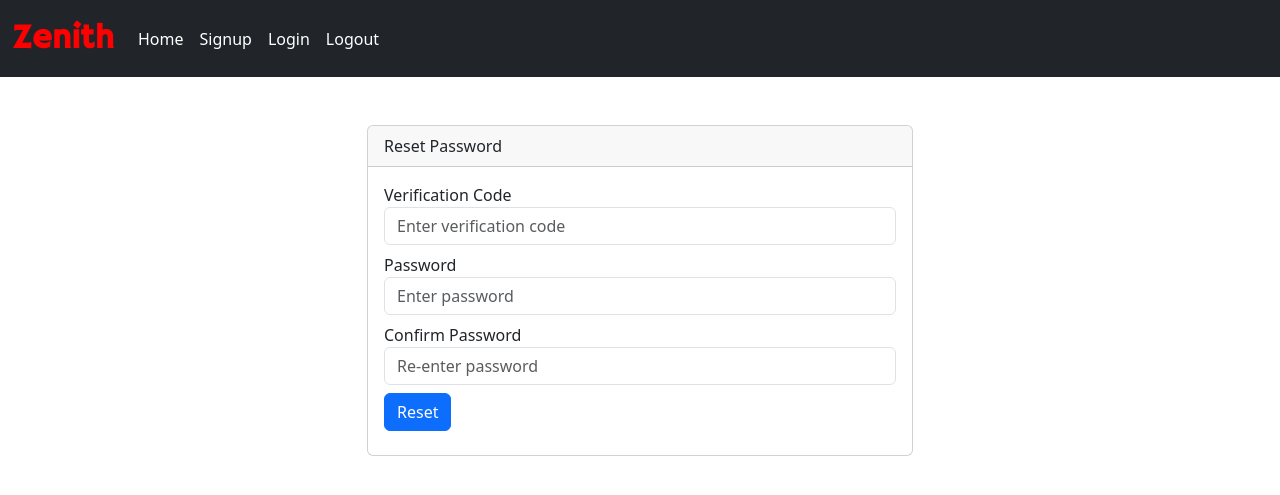
After one commit to PatrickOBrien06/Zenith, a Flask app: page /reset_password in a window 1280 px wide. The commit adds this page. Shown: the top 495 px of the page. Run offline with Flask 3, Linux system fonts and the light colour scheme.

Commit message:
added: password reset functionality

```diff
--- a/website/auth.py
+++ b/website/auth.py
@@ -1,5 +1,5 @@
 from flask import Flask, Blueprint, render_template, request, flash, session, redirect, url_for
-from .models import User
+from .models import User, PasswordResetToken
 from . import db
 from flask_login import login_user, logout_user
 from werkzeug.security import generate_password_hash, check_password_hash
@@ -9,6 +9,7 @@ from email.mime.multipart import MIMEMultipart
 import smtplib
 import os
 from dotenv import load_dotenv
+from datetime import datetime, timedelta
 
 # Blueprint development
 auth = Blueprint("auth", __name__, template_folder="templates")
@@ -68,56 +69,98 @@ def login():
 
     return render_template("login.html")
 
+
 # Logout user
 @auth.route("/logout", methods=["POST", "GET"])
 def logout():
     logout_user()
     return redirect(url_for("auth.login"))
 
+
 # Password Recovery
-@auth.route("/recovery", methods=["POST", "GET"])
-def recovery():
-    if request.method == 'POST':
+@auth.route("/forgot_password", methods=["POST", "GET"])
+def forgot_password():
+    if request.method == "POST":
+        email = request.form.get("email")
+        email_exists = User.query.filter_by(email=email).first()
 
-        # Code generation
-        alphabet = string.ascii_letters + string.digits
-        generated_code = ''.join(secrets.choice(alphabet) for i in range(6))
-        print(generated_code)
+        if email_exists:
 
-        subject = "Password Reset"
-        body = f'Code is {generated_code}'
-        to_email = "pobrien66_s@nlesd.ca"
-        outlook_username = os.getenv('outlook_username')
-        outlook_password = os.getenv('outlook_password')
+            # reset_token = secrets.token_urlsafe(32)
+            alphabet = string.ascii_uppercase + string.digits
+            reset_token = ''.join(secrets.choice(alphabet) for i in range(6))
+            print(reset_token)
+            expiration_time = datetime.now() + timedelta(minutes=5)
+            # reset_link = url_for("auth.reset_password", token=reset_token, _external=True)
 
-        # Set up the MIME
-        message = MIMEMultipart()
-        message["From"] = outlook_username
-        message["To"] = to_email
-        message["Subject"] = subject
+            subject = "Password Reset"
+            body = f"Use this code and enter it as the verification code to reset your password:  {reset_token}"
+            to_email = email
+            outlook_username = os.getenv("outlook_username")
+            outlook_password = os.getenv("outlook_password")
 
-        # Attach the body to the email
-        print("Attaching")
-        message.attach(MIMEText(body, "plain"))
+            # Set up the MIME
+            message = MIMEMultipart()
+            message["From"] = outlook_username
+            message["To"] = to_email
+            message["Subject"] = subject
 
-        # Connect to the Outlook SMTP server
-        print("Connecting")
-        with smtplib.SMTP("smtp.office365.com", 587) as server:
-            print("Connected!")
+            # Attach the body to the email
+            print("Attaching")
+            message.attach(MIMEText(body, "plain"))
 
-            # Start TLS Encryption for security
-            print("Starting TLS")
-            server.starttls()
+            # Connect to the Outlook SMTP server
+            print("Connecting")
+            with smtplib.SMTP("smtp.office365.com", 587) as server:
+                print("Connected!")
 
-            # Log in to the SMTP server
-            print("Logging In")
-            server.login(outlook_username, outlook_password)
+                # Start TLS Encryption for security
+                print("Starting TLS")
+                server.starttls()
 
-            # Send the email
-            print("Sending")
-            server.sendmail(outlook_username, to_email, message.as_string())
+                # Log in to the SMTP server
+                print("Logging In")
+                server.login(outlook_username, outlook_password)
 
-        # Confirmation
-        print("Email sent successfully.")
+                # Send the email
+                print("Sending")
+                server.sendmail(outlook_username, to_email, message.as_string())
 
-    return render_template("password_recovery.html")
+            token = PasswordResetToken(user_id=email_exists.id, token=reset_token, expiration_time=expiration_time)
+            db.session.add(token)
+            db.session.commit()
+
+            flash("Password reset instructions sent to your email", "success")
+            return redirect(url_for("auth.reset_password"))
+
+        else:
+            flash("Email not found!", "danger")
+
+    return render_template("forgot_password.html")
+
+
+@auth.route("/reset_password", methods=["GET", "POST"])
+def reset_password():
+    if request.method == "POST":
+        password1 = request.form.get('password1')
+        password2 = request.form.get('password2')
+        verification_code = request.form.get("verification_code")
+
+        code = PasswordResetToken.query.filter_by(token=verification_code).first()
+
+        if code and code.expiration_time > datetime.now():
+            if password1 == password2:
+                user = User.query.filter_by(id=code.user_id).first()
+                password_hash = generate_password_hash(password1, method="pbkdf2")
+                user.password = password_hash
+                db.session.delete(code)
+                db.session.commit()
+                flash("Password reset!", "success")
+                return redirect(url_for("auth.login"))
+            else:
+                flash("Passwords don't match!", "danger")
+        else:
+            flash("Incorrect or expired verification code, request another!", "danger")
+            return redirect(url_for("auth.forgot_password"))
+
+    return render_template("reset_password.html")
--- a/website/templates/index.html
+++ b/website/templates/index.html
@@ -122,7 +122,7 @@
 
 <div class="bottom-row">
     <div class="container">
-        <div class="row justify-content-center">
+        <div class="d-flex flex-row justify-content-around">
             <div class="col-auto">
                 <a href="/schedule/create"><button class="btn btn-primary">Create Schedule</button></a>
             </div>
--- a/website/templates/login.html
+++ b/website/templates/login.html
@@ -12,17 +12,17 @@
             <form method="post">
               <div class="form-group">
                 <label for="loginEmail">Email</label>
-                <input type="text" name="email" class="form-control mb-2" id="loginEmail" placeholder="Enter email">
+                <input type="email" name="email" class="form-control mb-2" id="loginEmail" placeholder="Enter email" required>
               </div>
               <div class="form-group">
                 <label for="loginPassword">Password</label>
-                <input type="password" name="password" class="form-control mb-2" id="loginPassword" placeholder="Enter password">
+                <input type="password" name="password" class="form-control mb-2" id="loginPassword" placeholder="Enter password" required>
               </div>
               <button type="submit" class="btn btn-primary mb-2">Login</button>
             </form>
             <div class="links d-flex justify-content-between">
             <a href="/signup">Don't have an account?</a>
-            <a href="/recovery">Forgot password?</a>
+            <a href="/forgot_password">Forgot password?</a>
           </div>
           </div>
         </div>
--- /dev/null
+++ b/website/templates/reset_password.html
@@ -0,0 +1,32 @@
+{% extends "base.html" %}
+{% block title %}Zenith - Reset Password{% endblock %}
+{% block content %}
+<div class="container mt-5">
+  <div class="row justify-content-center">
+    <div class="col-md-6">
+      <div class="card">
+        <div class="card-header">
+          Reset Password
+        </div>
+        <div class="card-body">
+          <form method="post">
+            <div class="form-group">
+              <label for="verificationCode">Verification Code</label>
+              <input type="text" name="verification_code" class="form-control mb-2" id="verificationCode" placeholder="Enter verification code" required>
+            </div>
+            <div class="form-group">
+              <label for="password1">Password</label>
+              <input type="password" name="password1" class="form-control mb-2" id="password1" placeholder="Enter password" required>
+            </div>
+            <div class="form-group">
+              <label for="password2">Confirm Password</label>
+              <input type="password" name="password2" class="form-control mb-2" id="password2" placeholder="Re-enter password" required>
+            </div>
+            <button type="submit" class="btn btn-primary mb-2">Reset</button>
+          </form>
+        </div>
+      </div>
+    </div>
+  </div>
+</div>
+{% endblock %}
```
Also changed, not shown: website/models.py (+7 -0 lines), website/templates/create_schedule.html (+18 -6 lines), website/templates/forgot_password.html (added, +30 -0 lines), website/templates/password_recovery.html (deleted, +0 -32 lines), website/templates/signup.html (+4 -4 lines), website/training.py (+2 -5 lines), instance/project.db.
